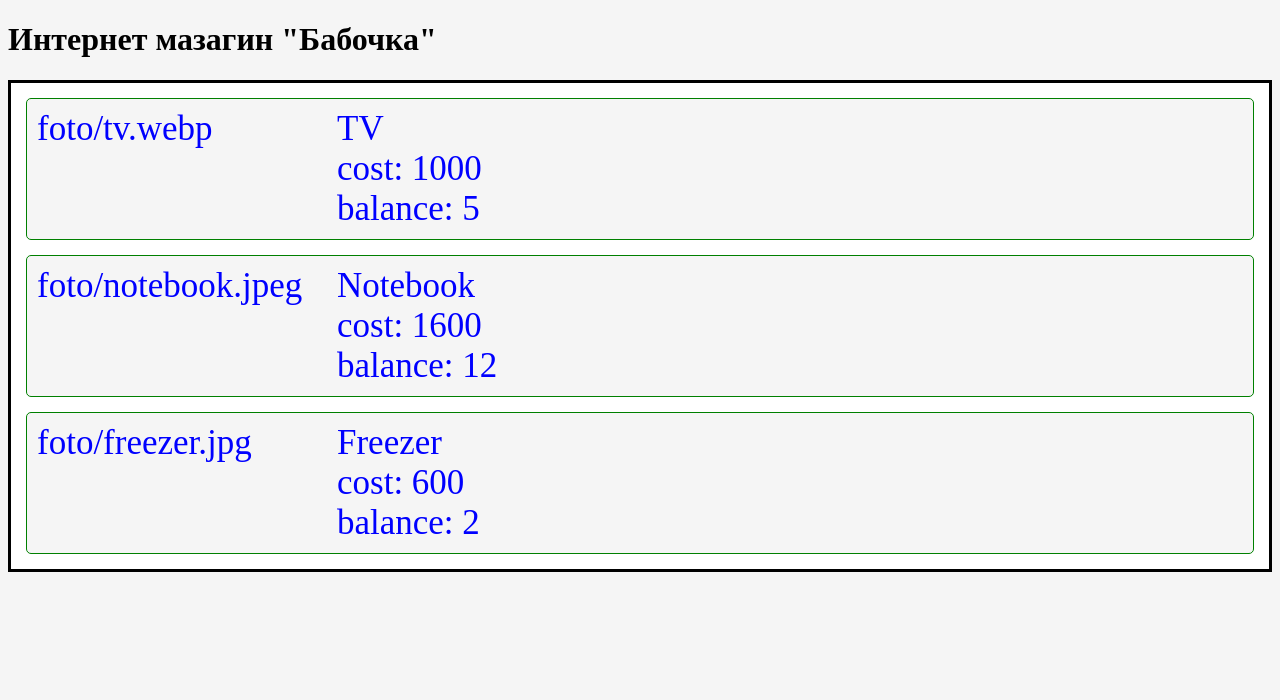
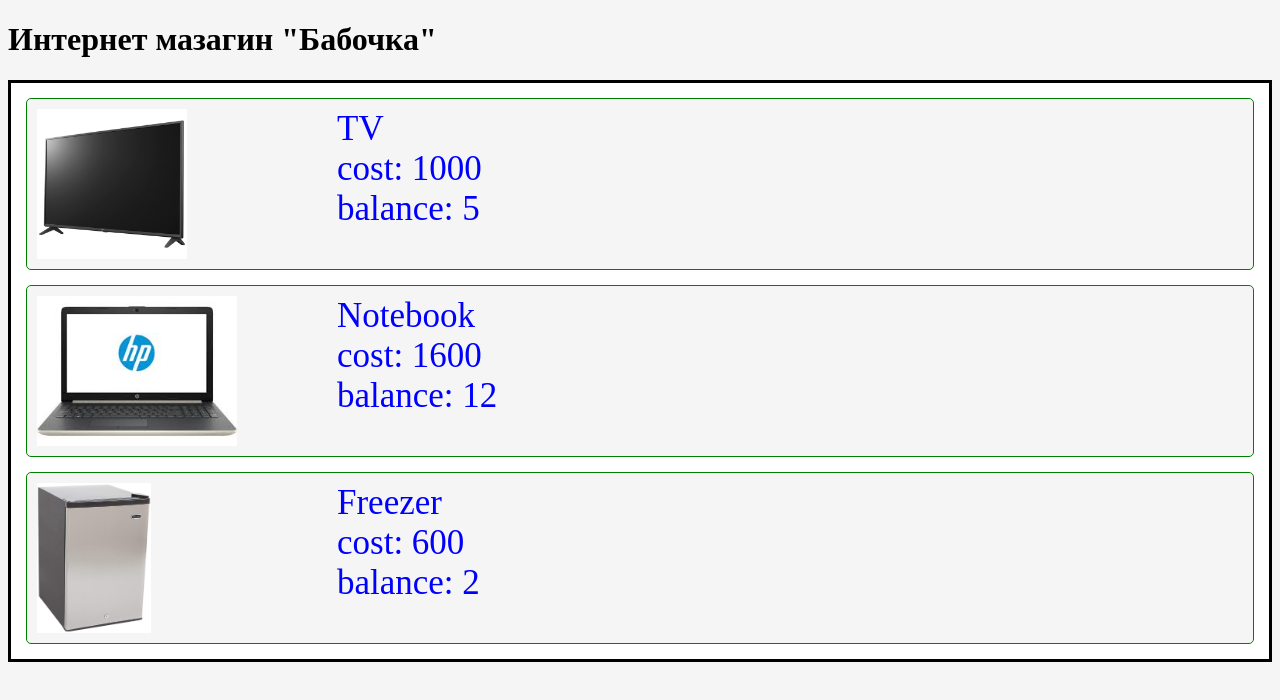
Before and after one commit to vitshul/FD3-SHULHOVICH, a plain HTML site: page ishop/index.html in a window 1280 px wide. Drawn offline with nearby package versions, Linux system fonts and the light colour scheme.

Commit message:
showed pictures

```diff
--- a/ishop/IShop.css
+++ b/ishop/IShop.css
@@ -19,6 +19,7 @@ body
 
 .IShopBlock .GoodsStorage .Goods
 {
+height: 150px;
 font-size: 35px;
 margin: 15px;
 padding: 10px;
@@ -43,3 +44,8 @@ float: left;
 {
 margin-left: 300px;
 }
+
+
+img{
+  height: 150px;
+}
--- a/ishop/IShop.js
+++ b/ishop/IShop.js
@@ -10,6 +10,7 @@ var IShopBlock = React.createClass({
 
         var storageGoods = [];
 
+        var img1;
 
         this.props.goods.forEach(element => {
 
@@ -18,8 +19,8 @@ var IShopBlock = React.createClass({
                     { key: element.code, className: 'Goods' },
                     React.DOM.div({ className: 'Foto' }, element.urlFoto),
                     React.DOM.div({ className: 'Name' }, element.nameGoods),
-                    React.DOM.div({ className: 'Cost' }, 'cost: '+element.cost),
-                    React.DOM.div({ className: 'Balance' }, 'balance: '+element.balance),
+                    React.DOM.div({ className: 'Cost' }, 'cost: ' + element.cost),
+                    React.DOM.div({ className: 'Balance' }, 'balance: ' + element.balance),
 
                 )
             );
--- a/ishop/index.html
+++ b/ishop/index.html
@@ -7,7 +7,10 @@
 </head>
 
 <body>
-    <div id="container"></div>
+    <!--  <img src="https://media.kasperskydaily.com/wp-content/uploads/sites/90/2018/11/14160059/digital-tv-howto-featured.jpg" alt="foto">
+ -->
+    <div id="container">
+    </div>
 
     <script src="https://unpkg.com/react@15/dist/react.js"></script>
     <script src="https://unpkg.com/react-dom@15/dist/react-dom.js"></script>
@@ -27,17 +30,43 @@
         При разработке компонента максимально использовать forEach и другие методы обработки массивов.
          */
         var ishopName = 'Интернет мазагин "Бабочка"';
+        /*
         var shopGoods = [
-            { code: 1, nameGoods: 'TV', cost: 1000, urlFoto: 'foto/tv.webp', balance: 5 },
-            { code: 2, nameGoods: 'Notebook', cost: 1600, urlFoto: 'foto/notebook.jpeg', balance: 12 },
-            { code: 3, nameGoods: 'Freezer', cost: 600, urlFoto: 'foto/freezer.jpg', balance: 2 },
+            {
+                code: 1, nameGoods: 'TV', cost: 1000,
+                urlFoto: 'https://media.kasperskydaily.com/wp-content/uploads/sites/90/2018/11/14160059/digital-tv-howto-featured.jpg',
+                balance: 5
+            },
+                { code: 2, nameGoods: 'Notebook', cost: 1600, urlFoto: 'https://content2.onliner.by/catalog/device/header/59f3290690906d5eaaaa155bbc7487c9.jpeg', balance: 12 },
+               { code: 3, nameGoods: 'Freezer', cost: 600, urlFoto: 'https://content2.onliner.by/catalog/device/header/85782efdf4c26cac8856c6e5ec9f2eab.jpeg', balance: 2 },
+        ]; */
+
+        var shopGoods = [
+            {
+                code: 1, nameGoods: 'TV', cost: 1000,
+                urlFoto: 'foto/tv.webp',
+                balance: 5
+            },
+                { code: 2, nameGoods: 'Notebook', cost: 1600,
+                urlFoto: 'foto/notebook.jpeg',
+                balance: 12 },
+               { code: 3, nameGoods: 'Freezer', cost: 600,
+               urlFoto: 'foto/freezer.jpg',
+               balance: 2 },
         ];
-
         ReactDOM.render(
             React.createElement(IShopBlock, { nameShop: ishopName, goods: shopGoods }),
             document.getElementById('container')
         );
 
+
+        var fotoStore = document.querySelectorAll('.Foto');
+        var fotoSrc = [];
+        fotoStore.forEach(elem => {
+            let txt = elem.innerText;
+            elem.textContent = '';
+            elem.insertAdjacentHTML('beforeend', '<img src="' + txt + '">');
+        });
     </script>
 
 </body>
```
